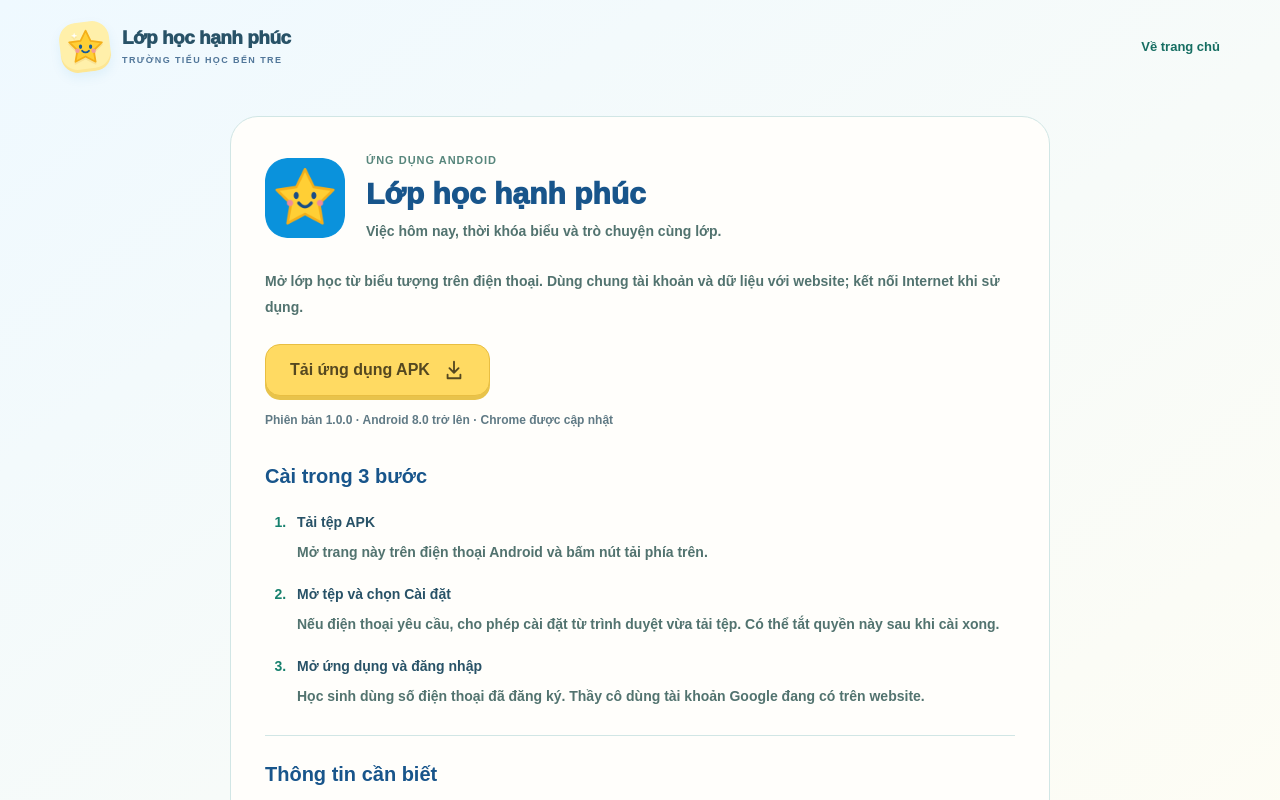
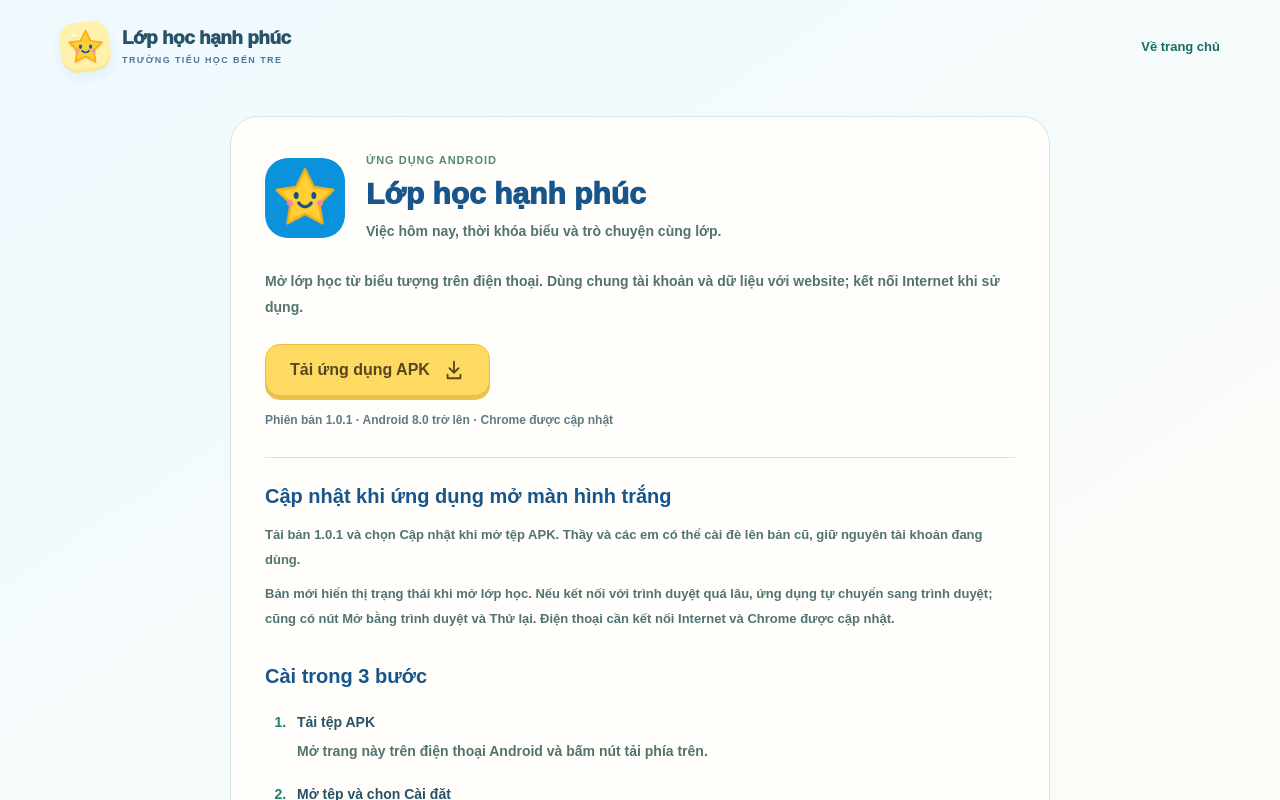
Before and after one commit to huuhienbt/quan-ly-lop-hoc, a Next.js app in the folder web/: page /cai-ung-dung in a window 1280 px wide. Shown: the top 800 px of the page. Built offline with nearby package versions, Linux system fonts and the light colour scheme; a web font is replaced by a local one.

Commit message:
Fix Android startup timeout and publish APK 1.0.1

```diff
--- a/web/src/app/cai-ung-dung/page.tsx
+++ b/web/src/app/cai-ung-dung/page.tsx
@@ -13,6 +13,7 @@ export default function InstallAppPage() {
       <p className="install-app-intro">Mở lớp học từ biểu tượng trên điện thoại. Dùng chung tài khoản và dữ liệu với website; kết nối Internet khi sử dụng.</p>
       <a className="install-app-download" href={androidRelease.downloadUrl} download>Tải ứng dụng APK <svg viewBox="0 0 24 24" fill="none" stroke="currentColor" strokeWidth="2" strokeLinecap="round" strokeLinejoin="round" aria-hidden="true"><path d="M12 3v12m-5-5 5 5 5-5M5 17v4h14v-4" /></svg></a>
       <p className="install-app-version">Phiên bản {androidRelease.version} · Android {androidRelease.minimumAndroid} trở lên · Chrome được cập nhật</p>
+      <div className="install-app-help"><h2>Cập nhật khi ứng dụng mở màn hình trắng</h2><p>Tải bản {androidRelease.version} và chọn <strong>Cập nhật</strong> khi mở tệp APK. Thầy và các em có thể cài đè lên bản cũ, giữ nguyên tài khoản đang dùng.</p><p>Bản mới hiển thị trạng thái khi mở lớp học. Nếu kết nối với trình duyệt quá lâu, ứng dụng tự chuyển sang trình duyệt; cũng có nút <strong>Mở bằng trình duyệt</strong> và <strong>Thử lại</strong>. Điện thoại cần kết nối Internet và Chrome được cập nhật.</p></div>
       <h2>Cài trong 3 bước</h2><ol className="install-app-steps"><li><strong>Tải tệp APK</strong><p>Mở trang này trên điện thoại Android và bấm nút tải phía trên.</p></li><li><strong>Mở tệp và chọn Cài đặt</strong><p>Nếu điện thoại yêu cầu, cho phép cài đặt từ trình duyệt vừa tải tệp. Có thể tắt quyền này sau khi cài xong.</p></li><li><strong>Mở ứng dụng và đăng nhập</strong><p>Học sinh dùng số điện thoại đã đăng ký. Thầy cô dùng tài khoản Google đang có trên website.</p></li></ol>
       <div className="install-app-help"><h2>Thông tin cần biết</h2><p>Đây là bản cài trực tiếp, chưa phát hành trên Google Play. Các nội dung mới của lớp tự cập nhật khi mở ứng dụng.</p><p>Trên iPhone hoặc máy tính, tiếp tục <Link href="/">sử dụng website</Link>.</p><a href={androidRelease.checksumUrl}>Xem mã kiểm tra SHA-256 của tệp tải</a></div>
     </section>
--- a/web/src/lib/android-release.ts
+++ b/web/src/lib/android-release.ts
@@ -1,7 +1,7 @@
 export const androidRelease = {
   name: "Lớp học hạnh phúc",
-  version: "1.0.0",
+  version: "1.0.1",
   minimumAndroid: "8.0",
-  downloadUrl: "/downloads/lop-hoc-hanh-phuc-1.0.0.apk",
-  checksumUrl: "/downloads/lop-hoc-hanh-phuc-1.0.0.apk.sha256",
+  downloadUrl: "/downloads/lop-hoc-hanh-phuc-1.0.1.apk",
+  checksumUrl: "/downloads/lop-hoc-hanh-phuc-1.0.1.apk.sha256",
 } as const;
```
Also changed, not shown: 13 other files (tests, documents, lock files or other folders).
